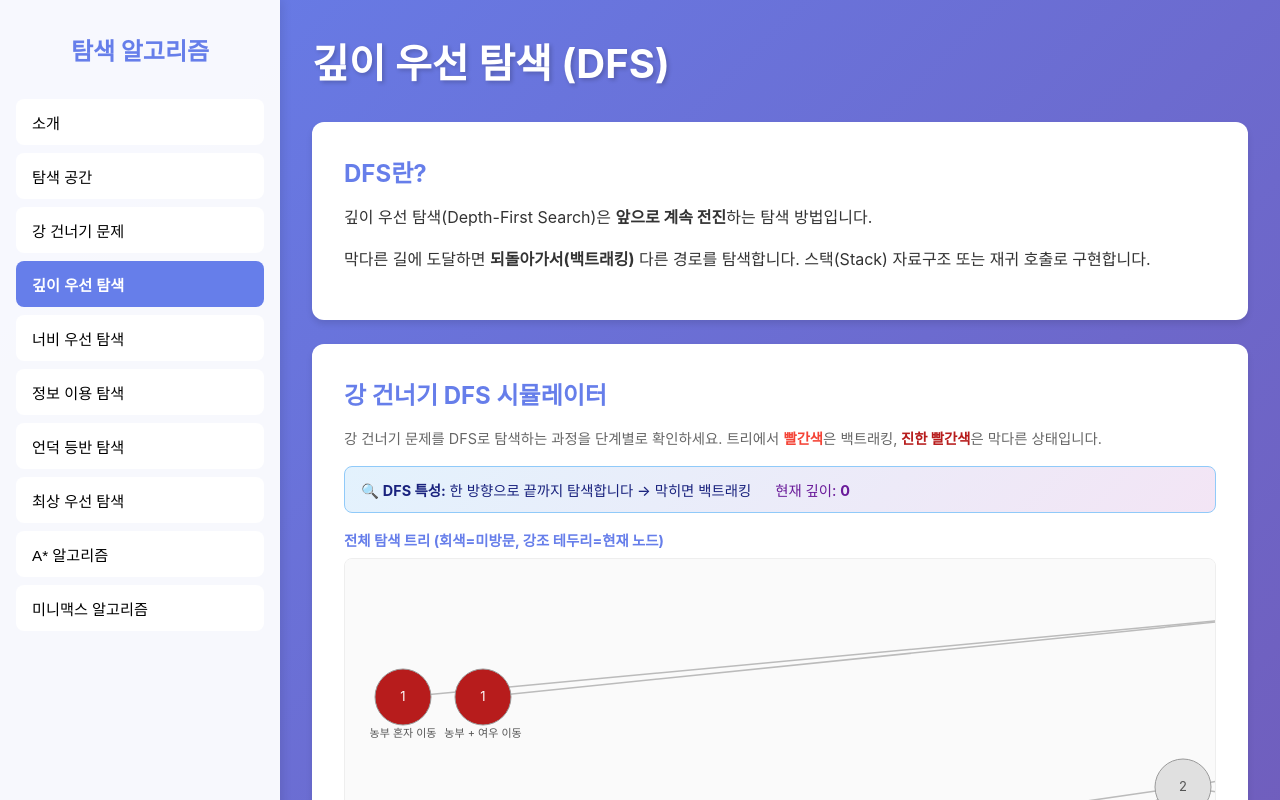
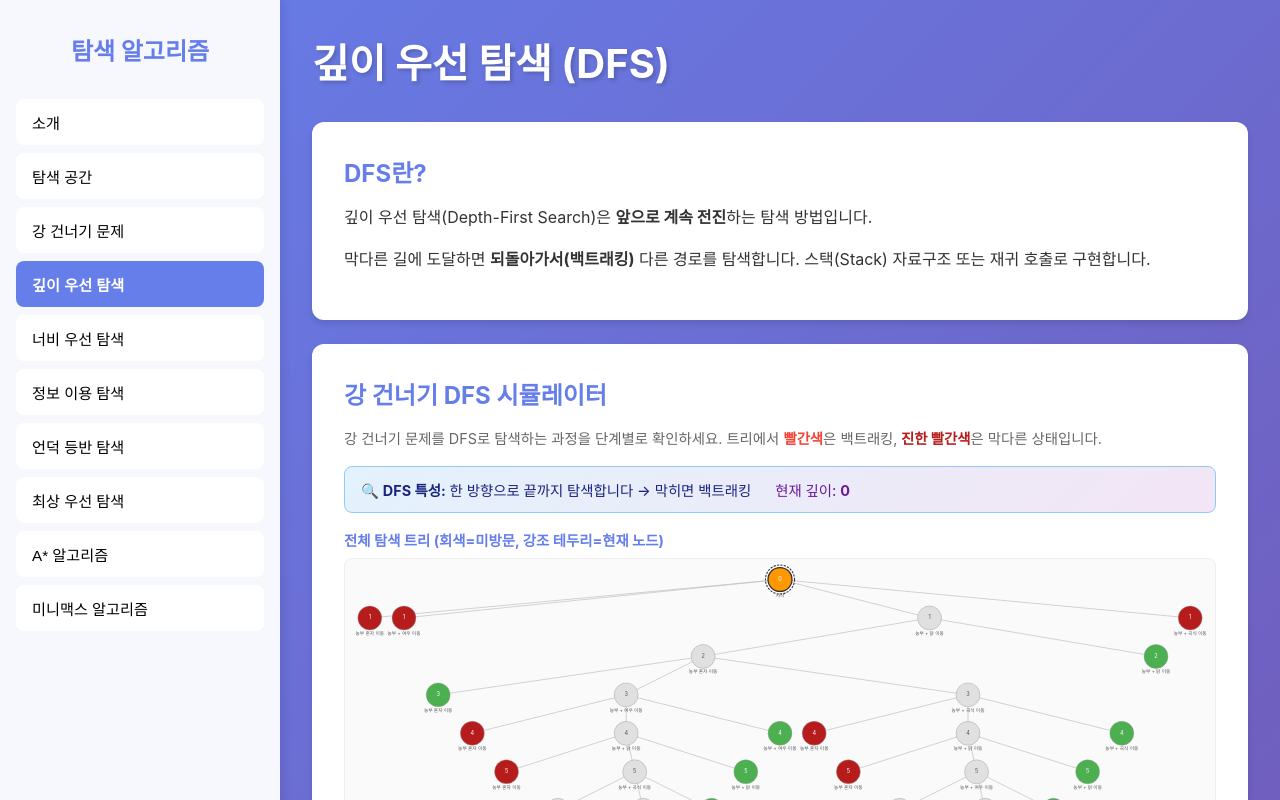
Before and after one commit to tlsdydwns20513-dot/search-algorithm-edu-v2, a React (Vite) app: page / in a window 1280 px wide. Both pictures are taken after a click on the button "깊이 우선 탐색". Shown: the top 800 px of the page. Built offline with nearby package versions, Linux system fonts and the light colour scheme.

Commit message:
fix: update src/components/shared/TreeVisualizer.tsx

```diff
--- a/src/components/shared/TreeVisualizer.tsx
+++ b/src/components/shared/TreeVisualizer.tsx
@@ -135,18 +135,20 @@ export default function TreeVisualizer({ nodes, allNodes, currentNodeId, mode, w
   const minY = Math.min(...ys) - NODE_RADIUS - 20
   const maxY = Math.max(...ys) + NODE_RADIUS + 30
 
-  const contentWidth = maxX - minX
-  const svgWidth = Math.max(contentWidth, width)
-  const svgHeight = Math.max(maxY - minY, height)
+  const svgWidth = maxX - minX
+  const svgHeight = maxY - minY
 
-  const offsetX = -minX + (svgWidth - contentWidth) / 2
+  const offsetX = -minX
 
   return (
     <div
       ref={containerRef}
-      style={{ overflowX: 'auto', overflowY: 'auto', maxHeight: height, border: '1px solid #eee', borderRadius: 8, background: '#fafafa' }}
+      style={{ overflow: 'hidden', width: '100%', border: '1px solid #eee', borderRadius: 8, background: '#fafafa' }}
     >
-      <svg width={svgWidth} height={svgHeight} style={{ display: 'block' }}>
+      <svg
+        viewBox={`0 0 ${svgWidth} ${svgHeight}`}
+        style={{ width: '100%', height: 'auto', display: 'block' }}
+      >
         <g transform={`translate(${offsetX}, ${-minY})`}>
           {/* 엣지 - allNodes 기준으로 그리기 */}
           {baseNodes.map(n => {
```
